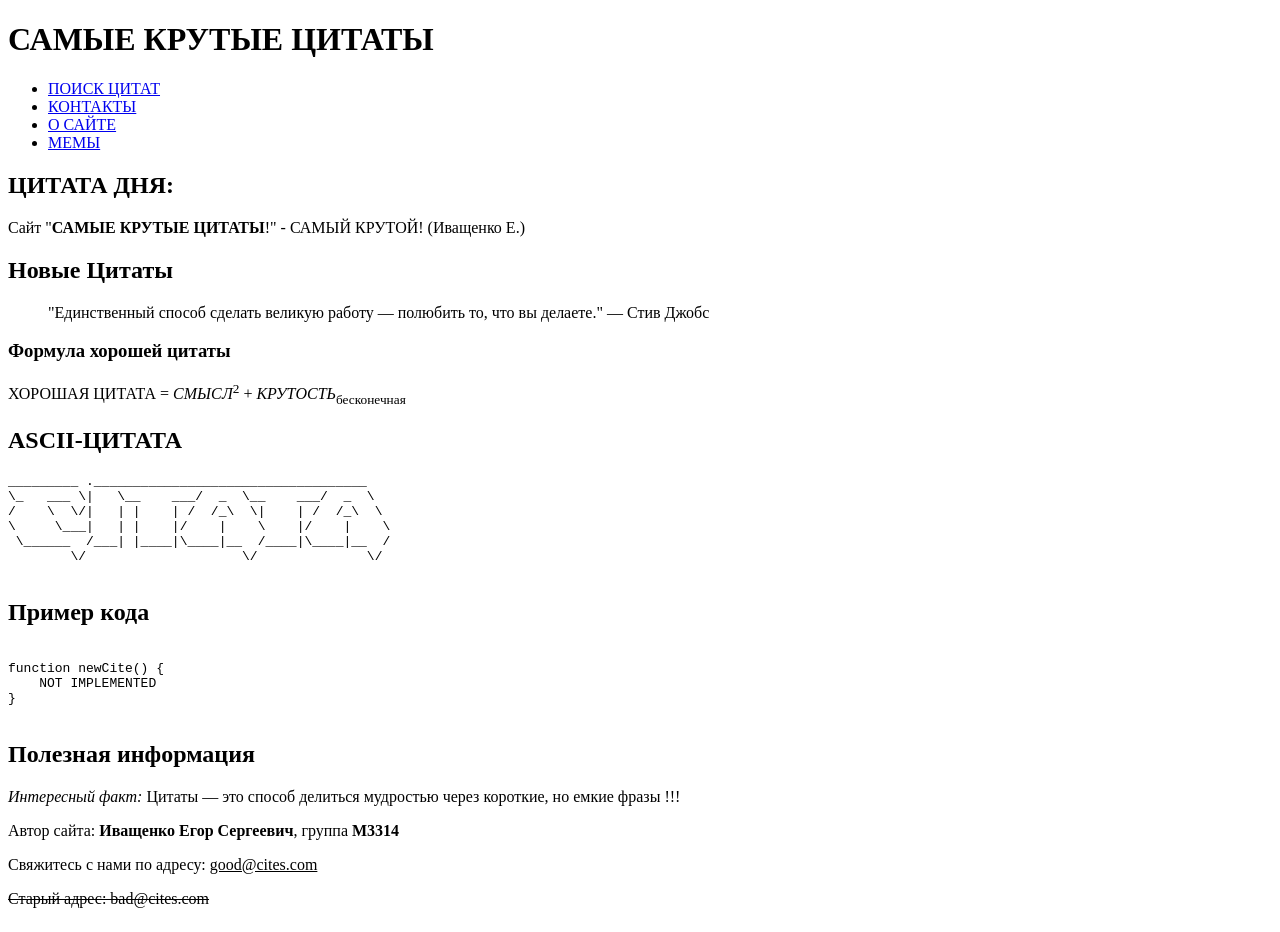
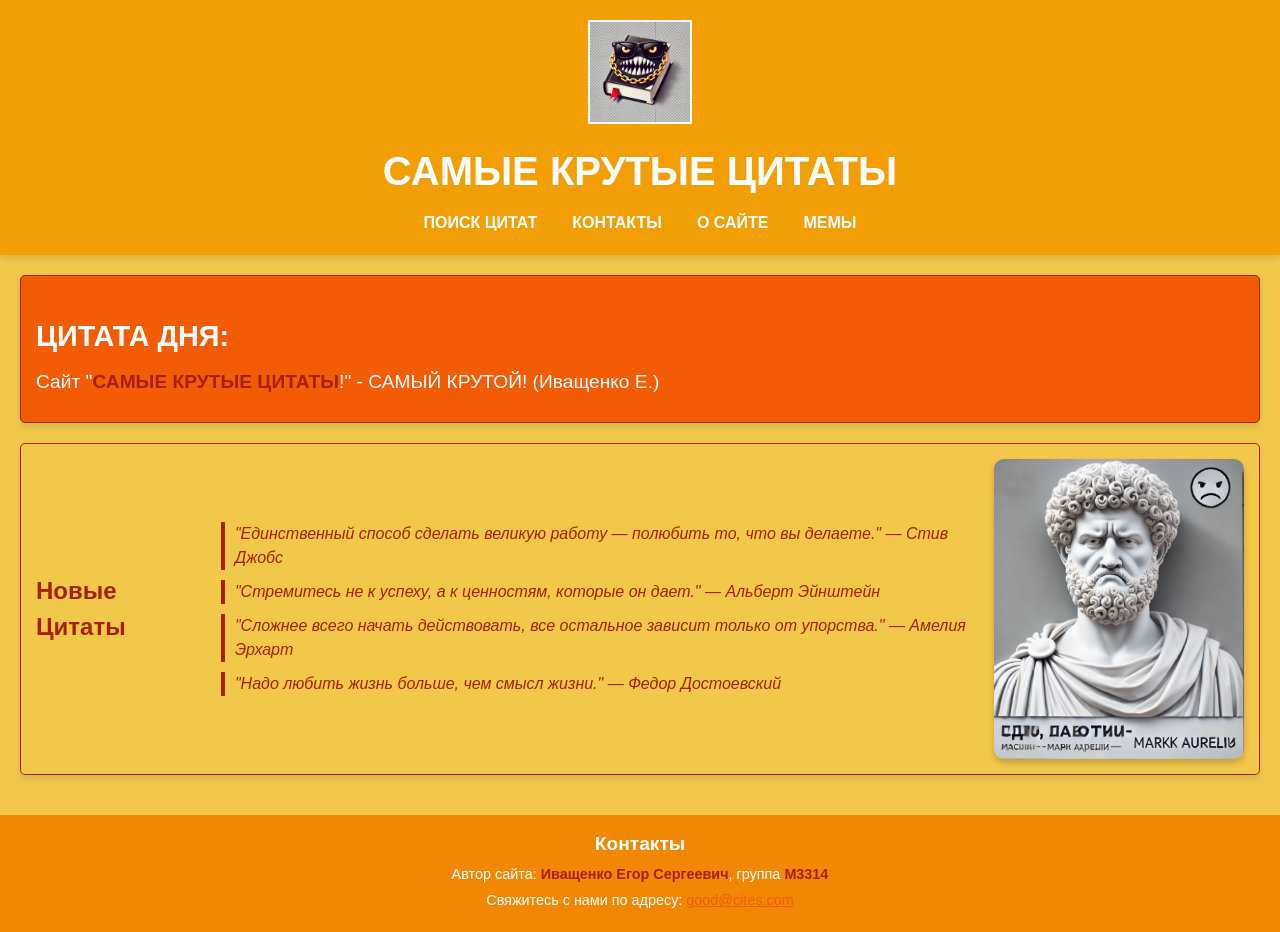
Before and after one commit to Egichiv/ITMO-Web, a plain HTML site: page index.html in a window 1280 px wide. Drawn offline with Linux system fonts and the light colour scheme.

Commit message:
[Lab-2]: Added styles.css, added pictures, deleted useless stuff

```diff
--- a/index.html
+++ b/index.html
@@ -2,18 +2,18 @@
 <html lang="ru">
 
     <head>
-
         <meta charset="UTF-8">
         <meta name="keywords" content="цитаты, крутые цитаты, лучшие цитаты, вдохновляющие цитаты, невероятные цитаты">
         <meta name="description" content="Веб-сайт САМЫЕ КРУТЫЕ ЦИТАТЫ, содержащий вдохновляющие и крутые цитаты для вашего настроения. ЦИТАТЫ И ТОЛЬКО ЦИТАТЫ.">
+        <link rel="stylesheet" href="styles.css">
         <title>САМЫЕ КРУТЫЕ ЦИТАТЫ</title>
-
     </head>
 
 
     <body>
 
         <header>
+            <img src="pictures/CoolBook.webp" alt="Крутая книга" width="100" height="100">
             <h1>САМЫЕ КРУТЫЕ ЦИТАТЫ</h1>
             <nav>
                 <ul>
@@ -38,45 +38,24 @@
                     <blockquote>
                         "Единственный способ сделать великую работу — полюбить то, что вы делаете." — Стив Джобс
                     </blockquote>
+                    <blockquote>
+                        "Стремитесь не к успеху, а к ценностям, которые он дает." — Альберт Эйнштейн
+                    </blockquote>
+                    <blockquote>
+                        "Сложнее всего начать действовать, все остальное зависит только от упорства." — Амелия Эрхарт
+                    </blockquote>
+                    <blockquote>
+                        "Надо любить жизнь больше, чем смысл жизни." — Федор Достоевский
+                    </blockquote>
                 </article>
-
-                <article>
-                    <h3>Формула хорошей цитаты</h3>
-                    <p>ХОРОШАЯ ЦИТАТА = <var>СМЫСЛ</var><sup>2</sup> + <var>КРУТОСТЬ</var><sub>бесконечная</sub></p>
-                </article>
-            </section>
-
-            <section id="ascii-art">
-                <h2>ASCII-ЦИТАТА</h2>
-                <pre>
-_________ .___________________________________
-\_   ___ \|   \__    ___/  _  \__    ___/  _  \
-/    \  \/|   | |    | /  /_\  \|    | /  /_\  \
-\     \___|   | |    |/    |    \    |/    |    \
- \______  /___| |____|\____|__  /____|\____|__  /
-        \/                    \/              \/
-        </pre>
-            </section>
-
-            <section id="code-snippet">
-                <h2>Пример кода</h2>
-                <pre><code>
-function newCite() {
-    NOT IMPLEMENTED
-}
-        </code></pre>
+                <img src="pictures/UporotiyMarkAvreliy.png" alt="Упоротый Марк Аврелий" width="250" height="300">
             </section>
         </main>
 
-        <aside>
-            <h2>Полезная информация</h2>
-            <p><em>Интересный факт:</em> Цитаты — это способ делиться мудростью через короткие, но емкие фразы !!!</p>
-        </aside>
-
         <footer>
+            <h2>Контакты</h2>
             <p>Автор сайта: <b>Иващенко Егор Сергеевич</b>, группа <b>M3314</b></p>
             <p>Свяжитесь с нами по адресу: <ins>good@cites.com</ins></p>
-            <p><del>Старый адрес: bad@cites.com</del></p>
         </footer>
 
     </body>
--- /dev/null
+++ b/styles.css
@@ -0,0 +1,136 @@
+/* --- БАЗОВЫЙ НАКИД --- */
+body {
+    font-family: "Arial", sans-serif;
+    background-color: #F2C84B;
+    color: #A62103;
+    margin: 0;
+    padding: 0;
+    line-height: 1.5;
+}
+
+/* --- СВЯЗАННОЕ С ХЕДЕРОМ --- */
+header {
+    background-color: #F29F05;
+    color: white;
+    text-align: center;
+    padding: 20px;
+    box-shadow: 0 4px 6px rgba(0, 0, 0, 0.1);
+}
+
+header img {
+    border: 2px solid white;
+}
+
+header h1 {
+    font-size: 2.5rem;
+    text-transform: uppercase;
+    margin: 10px;
+}
+
+/* --- НАВИГАЦИЯ В ХЕДЕРЕ --- */
+nav ul {
+    list-style: none;
+    padding: 0;
+    display: flex;
+    justify-content: center;
+    gap: 15px;
+    margin: 0;
+}
+
+nav ul li a {
+    color: white;
+    font-weight: bold;
+    padding: 10px;
+}
+
+/* --- СЕРЕДИНА --- */
+main {
+    padding: 20px;
+}
+
+section {
+    margin-bottom: 20px;
+    padding: 15px;
+    background-color: #F2C84B;
+    border: 1px solid #A62103;
+    box-shadow: 0 4px 6px rgba(0, 0, 0, 0.1);
+    border-radius: 5px;
+}
+
+/* --- ЦИТАТА ДНЯ --- */
+#citeOfDay {
+    background-color: #F25C05;
+    color: white;
+}
+
+#citeOfDay h2 {
+    font-size: 1.8rem;
+    margin-bottom: 10px;
+}
+
+#citeOfDay p {
+    font-size: 1.2rem;
+    text-align: left;
+}
+
+/* --- НОВЫЕ ЦИТАТЫ --- */
+#newQuotes {
+    display: flex;
+    align-items: center;
+    gap: 20px;
+}
+
+#newQuotes img {
+    border-radius: 10px;
+    box-shadow: 0 4px 6px rgba(0, 0, 0, 0.2);
+}
+
+blockquote {
+    font-style: italic;
+    border-left: 4px solid #A62103;
+    padding-left: 10px;
+    margin: 0;
+}
+
+/* --- ПОДНОЖНИК --- */
+footer {
+    background-color: #F28705;
+    color: white;
+    text-align: center;
+    padding: 15px;
+    font-size: 0.9rem;
+}
+
+footer h2 {
+    margin: 0;
+    font-size: 1.2rem;
+}
+
+footer p {
+    margin: 5px 0;
+}
+
+/* --- ПРОЧАЯ ШНЯГА --- */
+strong, b {
+    color: #A62103;
+}
+
+ins {
+    color: #F25C05;
+}
+
+/* --- ССЫЛКИ --- */
+a {
+    text-decoration: none;
+    color: #F25C05;
+}
+
+a:hover {
+    text-decoration: underline;
+    color: #A62103;
+}
+
+/* --- ОТСТУПЫ --- */
+p, blockquote {
+    margin: 10px 0;
+}
```
Also changed, not shown: pictures/CoolBook.webp (added), pictures/UporotiyMarkAvreliy.png (added).
